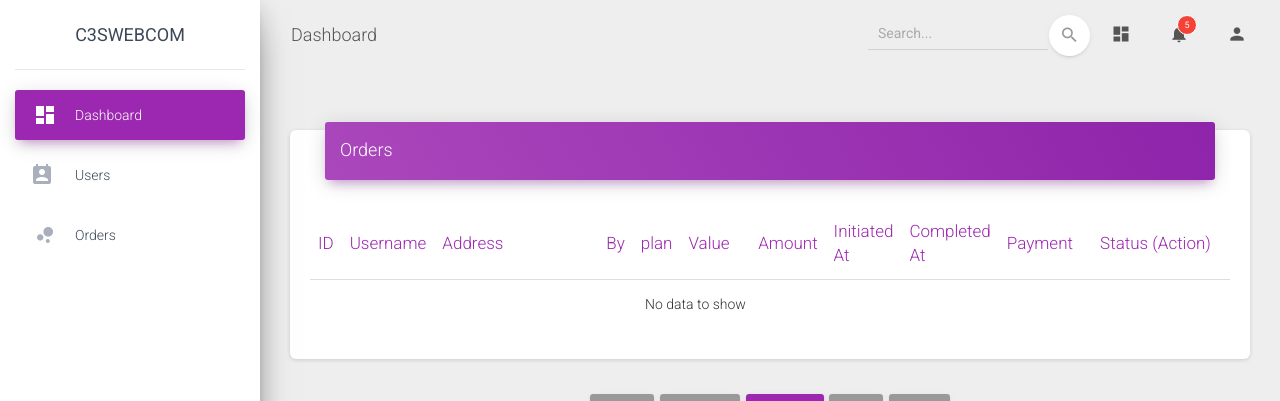
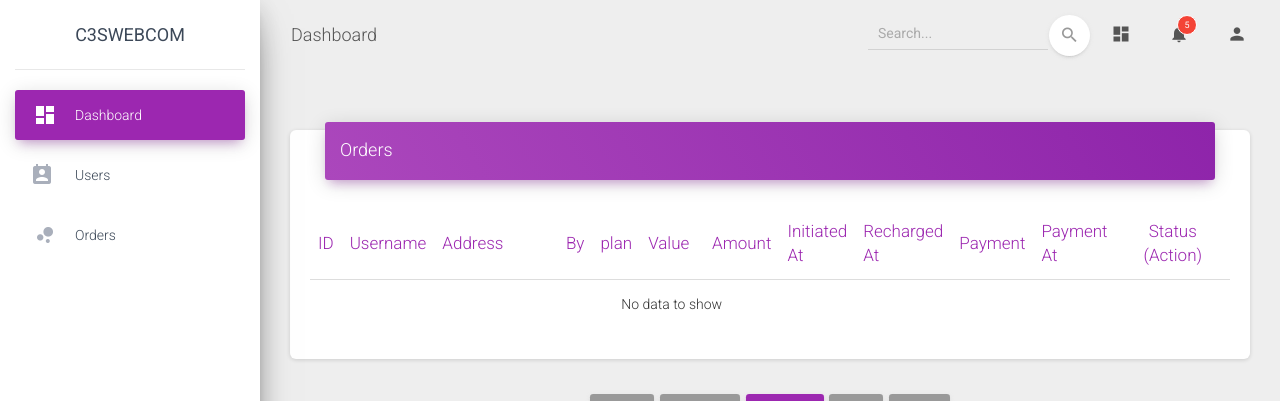
Before and after one commit to priyankdalal/c3swebcom, a Django app: template templates/orders/index.html in a window 1280 px wide. Shown: the top 401 px of the page. Run offline with Django 3.2, Linux system fonts and the light colour scheme; the template is opened without the code that fills it, so the values that code supplies are empty; some libraries are stand-ins or nearby versions.

Commit message:
added payment date in orders table

```diff
--- a/static/styles/common.css
+++ b/static/styles/common.css
@@ -54,7 +54,7 @@ table>tbody>tr:hover>td{
     border-radius: 4px;
 
     position: fixed;
-    z-index: 9;
+    z-index: 1030;
     right:20px;
     top: 30px;
     font-size: 14px;
--- a/templates/orders/index.html
+++ b/templates/orders/index.html
@@ -13,7 +13,7 @@
                     <table class="table">
                         <thead class="text-primary">
                             <tr>
-                                <th>ID</th><th>Username</th><th style="width:200px">Address</th><th>By</th><th>plan</th><th style="width:75px">Value</th><th style="width:75px">Amount</th><th>Initiated At</th><th>Completed At</th><th>Payment</th><th style="width:180px" class="text-center">Status (Action)</th>
+                                <th>ID</th><th>Username</th><th style="width:200px">Address</th><th>By</th><th>plan</th><th style="width:75px">Value</th><th style="width:75px">Amount</th><th>Initiated At</th><th>Recharged At</th><th>Payment</th><th>Payment At</th><th style="width:180px" class="text-center">Status (Action)</th>
                             </tr>
                         </thead>
                         <tbody>
@@ -50,6 +50,7 @@
                                        </div>
                                        {% endif %}
                                      </td>
+                                     <td class="text-center">{% if order.payment_date %} {{ order.payment_date }} {% else %} - {% endif %}</td>
                                      <td class="order-status-cell" id="status_td_{{order.id}}">
                                        <div class="status order-status">
                                          {% if order.status == '1' %} Completed {% else %} Pending {% endif %}
```
